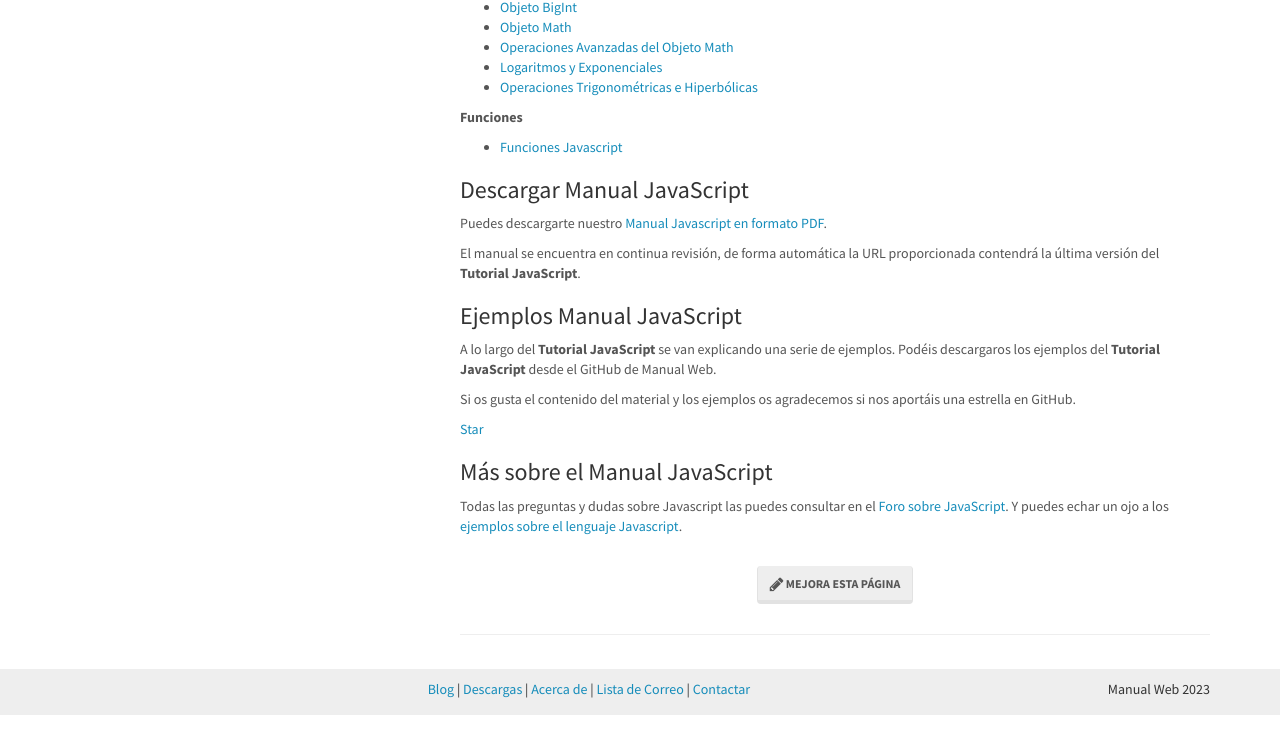
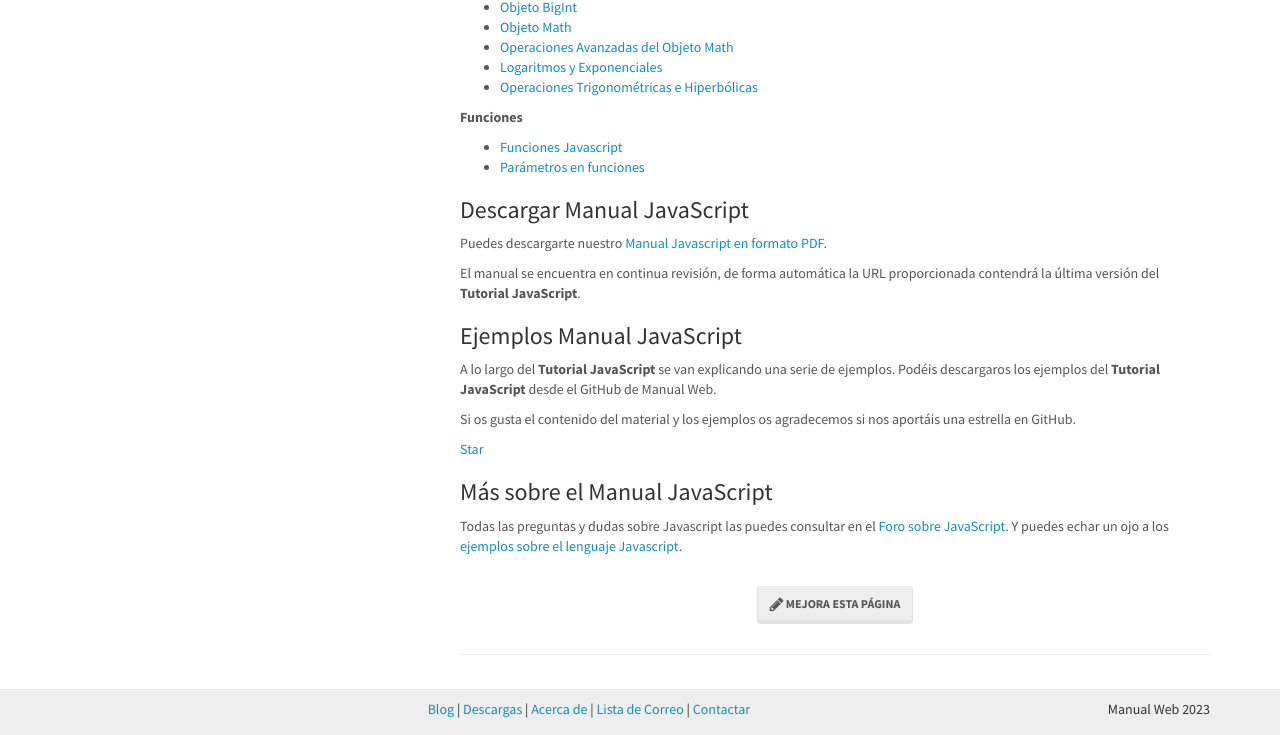
Before and after one commit to manualweb/manualweb, a Jekyll site: the page built from _javascript/index.md, in a window 1280 px wide and 900 px high, scrolled down 778 px, cut to the strip 165-900 px from the top of the window. Built offline with Jekyll 4.4.1, drawn with Linux system fonts in a browser that asks for light colours; nearby versions of some CDN libraries; comment, search, counter and statistics services are not loaded.

Commit message:
parámetros en funciones

```diff
--- a/_data/javascript.yml
+++ b/_data/javascript.yml
@@ -55,7 +55,7 @@
 - title: Funciones
   docs:
   - funciones-javascript
-#  - parametros-en-funciones
+  - parametros-en-funciones
 #  - expresiones-de-funcion
 #  - closures-javascript
 #  - funciones-anonimas
```
